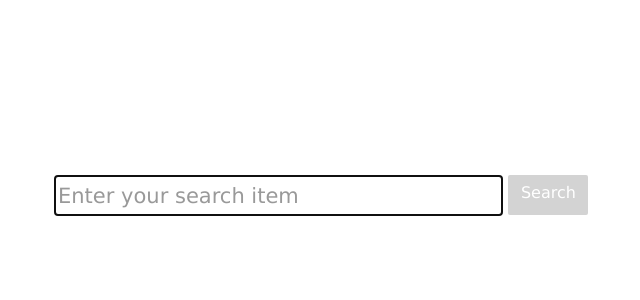
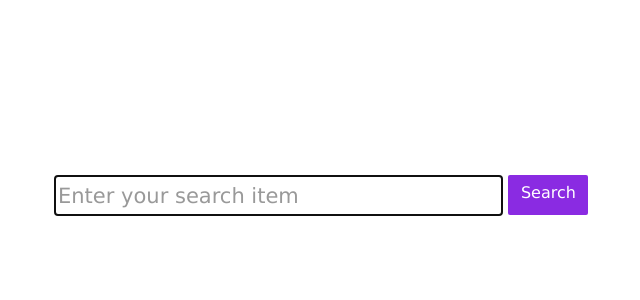
Before and after one commit to gkhare/canary, a PHP site: page / in a window 1280 px wide. Shown: the top 300 px of the page, without its empty margins (314-954 px from the left). Run offline with PHP 8.4, Linux system fonts and the light colour scheme; some libraries are stand-ins or nearby versions.

Commit message:
checking on ipad

```diff
--- a/css/searchbar.css
+++ b/css/searchbar.css
@@ -23,7 +23,7 @@
 	padding-top: 0.5em;
 	height: 2em;
 	width: 5em;
-	background-color: lightgray;
+	background-color: blueviolet;
 	float: left;
 	margin: 0 1% 0 1%;
 	vertical-align: middle;
```
